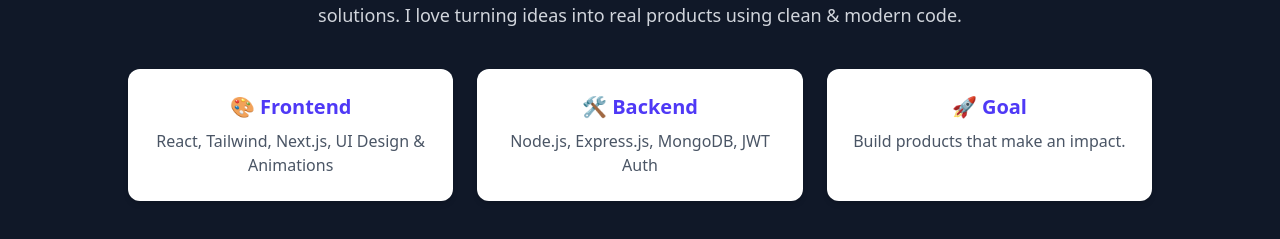
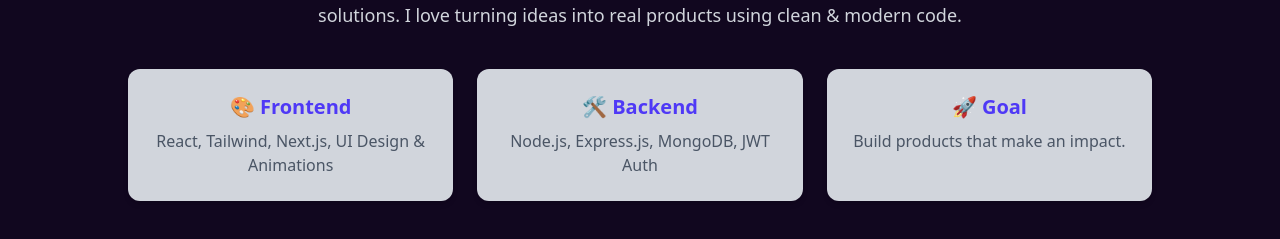
Before and after one commit to sazib07/Portfolio, a React (Vite) app: page / in a window 1280 px wide. Shown: the part 1618-1857 px from the top of the page. Built offline with nearby package versions, Linux system fonts and the light colour scheme; a web font is replaced by a local one.

Commit message:
about small bg

```diff
--- a/src/Components/About.jsx
+++ b/src/Components/About.jsx
@@ -7,7 +7,8 @@ const About = () => {
   return (
     <div>
 
-    <section id="about" class="min-h-screen bg-gray-900 flex items-center justify-center px-6 py-12">
+    <section id="about" class="min-h-screen
+ flex items-center justify-center px-6 py-12">
   <div class="max-w-5xl mx-auto text-center">
 
     <div class="w-36 h-36 mx-auto mb-6 rounded-full overflow-hidden shadow-lg border-4 border-indigo-500">
@@ -27,17 +28,17 @@ const About = () => {
 
     {/* <!-- Highlight Boxes --> */}
     <div class="grid md:grid-cols-3 gap-6 mt-10">
-      <div class="bg-white shadow-md rounded-xl p-6 hover:scale-[1.03] transition">
+      <div class="bg-gray-300 shadow-md rounded-xl p-6 hover:scale-[1.03] transition">
         <h3 class="text-xl font-semibold text-indigo-600">🎨 Frontend</h3>
         <p class="text-gray-600 mt-2">React, Tailwind, Next.js, UI Design & Animations</p>
       </div>
 
-      <div class="bg-white shadow-md rounded-xl p-6 hover:scale-[1.03] transition">
+      <div class="bg-gray-300  shadow-md rounded-xl p-6 hover:scale-[1.03] transition">
         <h3 class="text-xl font-semibold text-indigo-600">🛠 Backend</h3>
         <p class="text-gray-600 mt-2">Node.js, Express.js, MongoDB, JWT Auth</p>
       </div>
 
-      <div class="bg-white shadow-md rounded-xl p-6 hover:scale-[1.03] transition">
+      <div class="bg-gray-300  shadow-md rounded-xl p-6 hover:scale-[1.03] transition">
         <h3 class="text-xl font-semibold text-indigo-600">🚀 Goal</h3>
         <p class="text-gray-600 mt-2">Build products that make an impact.</p>
       </div>
--- a/src/Components/Contact.jsx
+++ b/src/Components/Contact.jsx
@@ -3,7 +3,7 @@ import React from 'react'
 const Contact = () => {
   return (
     <div>
-        <section id="Contact" className="bg-white dark:bg-gray-900">
+        <section id="Contact" className="">
   <div className="py-8 lg:py-16 px-4 mx-auto max-w-screen-md">
     <h2 className="mb-4 text-4xl tracking-tight font-extrabold text-gray-900 dark:text-white">
       Contact Me
--- a/src/Components/Footer.jsx
+++ b/src/Components/Footer.jsx
@@ -27,10 +27,10 @@ const Footer = () => {
         <div>
           <h4 className="text-xl font-semibold mb-4 text-teal-300">Quick Links</h4>
           <ul className="space-y-2 text-gray-400">
-            <li className="hover:text-teal-300 transition"><a href="#home">Home</a></li>
+            <li className="hover:text-teal-300 transition"><a href="/">Home</a></li>
             <li className="hover:text-teal-300 transition"><a href="#about">About</a></li>
             <li className="hover:text-teal-300 transition"><a href="#projects">Projects</a></li>
-            <li className="hover:text-teal-300 transition"><a href="#skills">Skills</a></li>
+            <li className="hover:text-teal-300 transition"><a href="#Skills">Skills</a></li>
             <li className="hover:text-teal-300 transition"><a href="#Contact">Contact</a></li>
           </ul>
         </div>
--- a/src/Components/Projects.jsx
+++ b/src/Components/Projects.jsx
@@ -3,7 +3,8 @@ import ProjectCard from "./projectCard";
 
 const Projects = () => {
   return (
-    <section id="projects" className="py-20 bg-[#11071F]">
+    <section id="projects" className="py-20 bg-[#160A27]
+">
       <div className="max-w-6xl mx-auto px-5">
         <h2 className="text-4xl font-bold text-center text-white mb-12">
           My Projects
```
Also changed, not shown: src/Components/Skills.jsx (line endings or trailing spaces).
